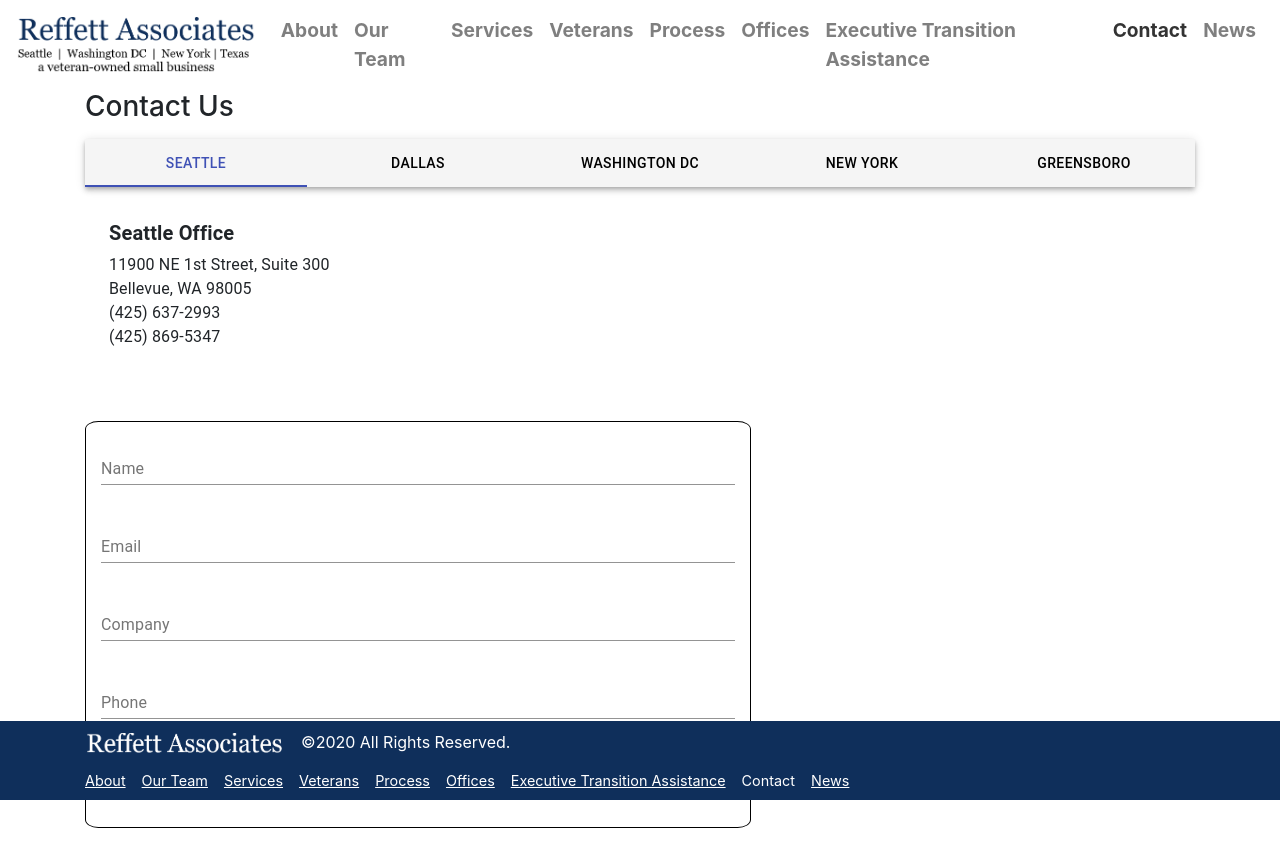
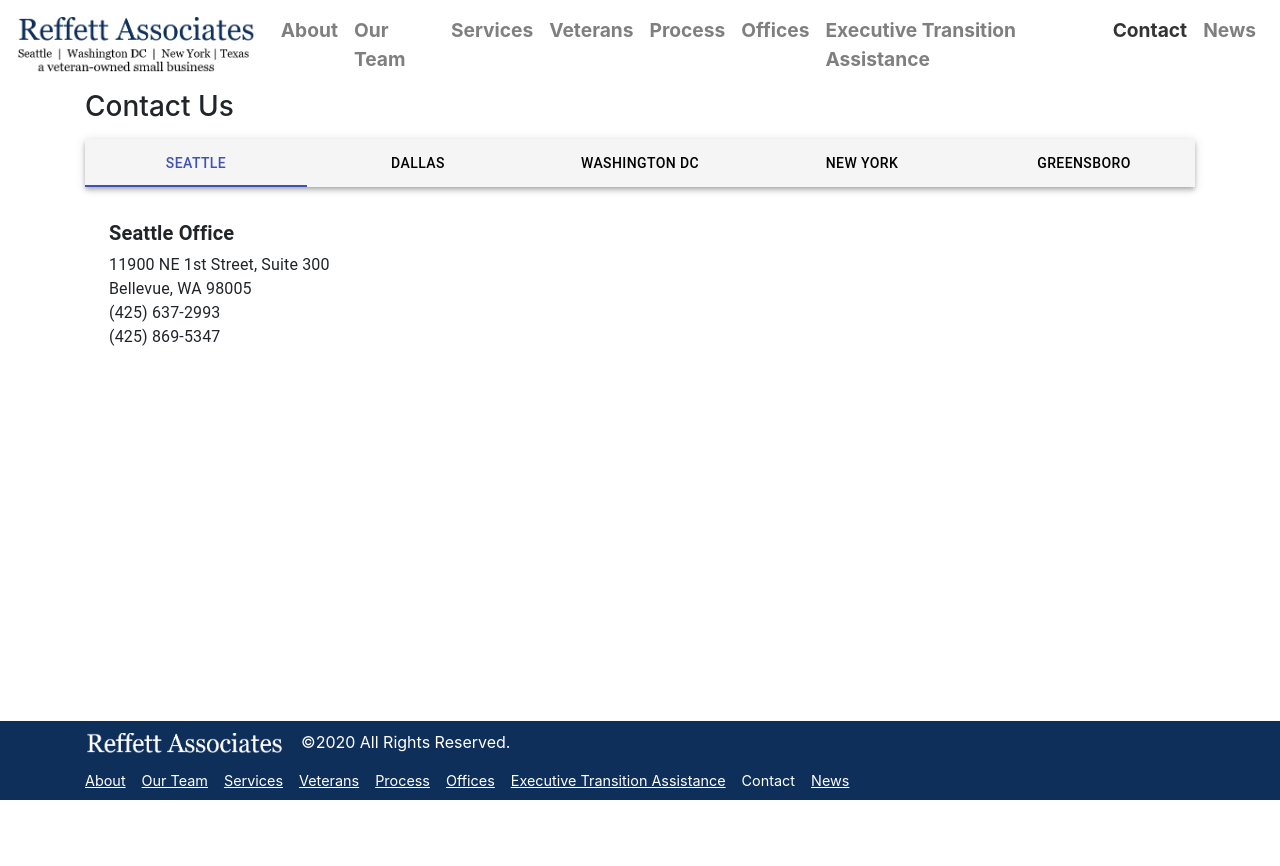
Before and after one commit to cjarquio/reffettassociates.com, a React (Create React App) app: page /#/contact in a window 1280 px wide. Shown: the top 866 px of the page. After the commit the page ends 800 px from the top, so only its background shows below. Built offline with nearby package versions, Linux system fonts and the light colour scheme.

Commit message:
Removed contact form

```diff
--- a/src/components/ContactForm.js
+++ /dev/null
@@ -1,65 +0,0 @@
-import React from 'react';
-import { TextField } from '@material-ui/core';
-import { createStyles, makeStyles } from '@material-ui/core/styles';
-
-const useStyles = makeStyles(() =>
-  createStyles({
-    root: {
-      border: '1px solid black',
-      borderRadius: '2%',
-      width: '60%'
-    },
-    field: {
-      width: '100%'
-    },
-    form: {
-      padding: 15
-    }
-  })
-);
-
-export default function ContactForm() {
-  const classes = useStyles();
-
-  return (
-    <div className={classes.root}>
-      <form>
-        <div className={classes.form}>
-          <TextField
-            label='Name'
-            className={classes.field}
-            name='name'
-          />
-        </div>
-        <div className={classes.form}>
-          <TextField
-            label='Email'
-            className={classes.field}
-            name='email'
-          />
-        </div>
-        <div className={classes.form}>
-          <TextField
-            label='Company'
-            className={classes.field}
-            name='company'
-          />
-        </div>
-        <div className={classes.form}>
-          <TextField
-            label='Phone'
-            className={classes.field}
-            name='phone'
-          />
-        </div>
-        <div style={{paddingBottom: 30}} className={classes.form}>
-          <TextField
-            label='Message'
-            className={classes.field}
-            name='message'
-          />
-        </div>
-      </form>
-    </div>
-  );
-}
--- a/src/components/ContactPage.js
+++ b/src/components/ContactPage.js
@@ -3,7 +3,6 @@
 import { createStyles, makeStyles } from '@material-ui/core/styles';
 import { AppBar, Tabs, Tab, Box, Typography } from '@material-ui/core';
 import PageTitle from './PageTitle';
-import ContactForm from './ContactForm';
 import contacts from '../assets/data/contacts.json';
 
 const useStyles = makeStyles(() =>
@@ -111,8 +110,6 @@
         </Tabs>
       </AppBar>
       <ContactInformation />
-      <br /><br />
-      <ContactForm />
     </div>
   );
 }
```
